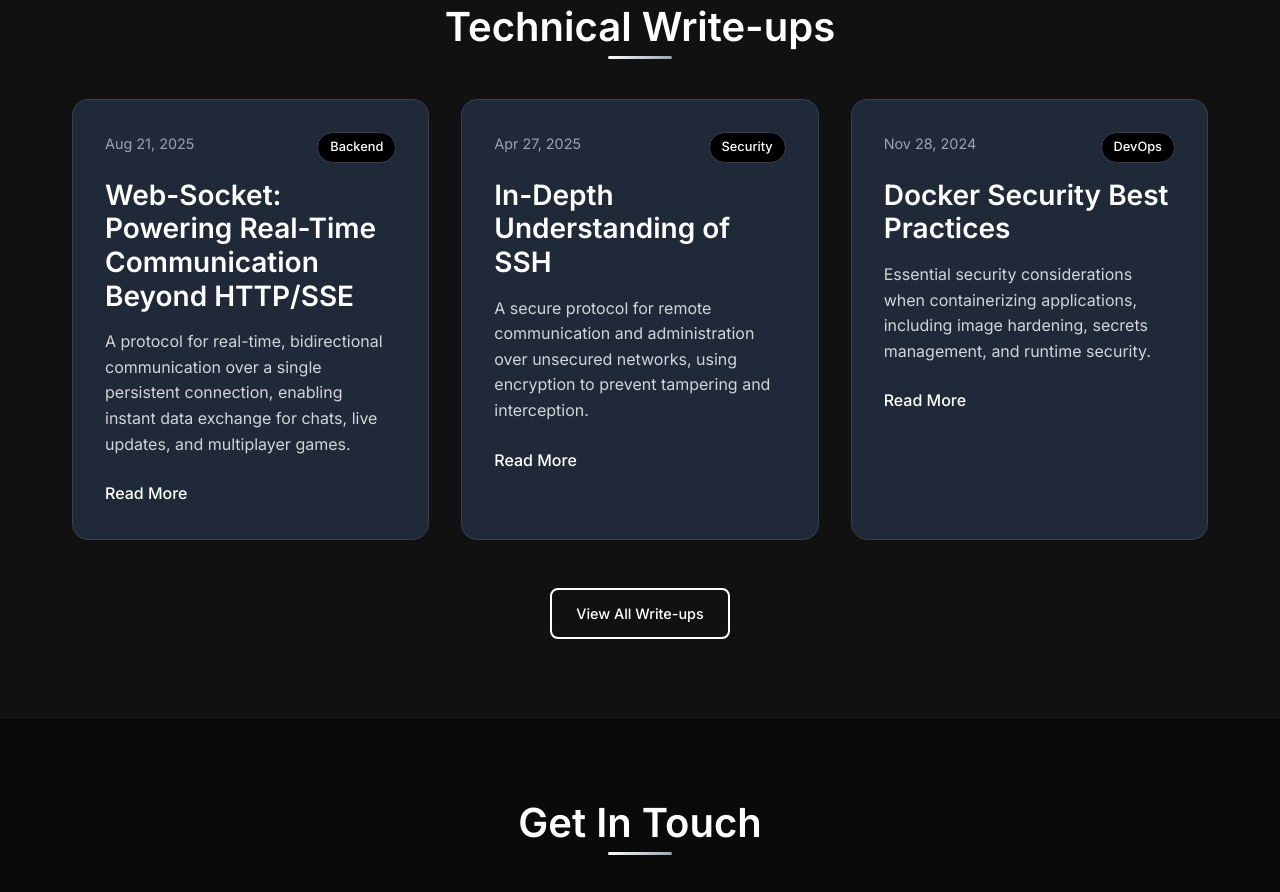
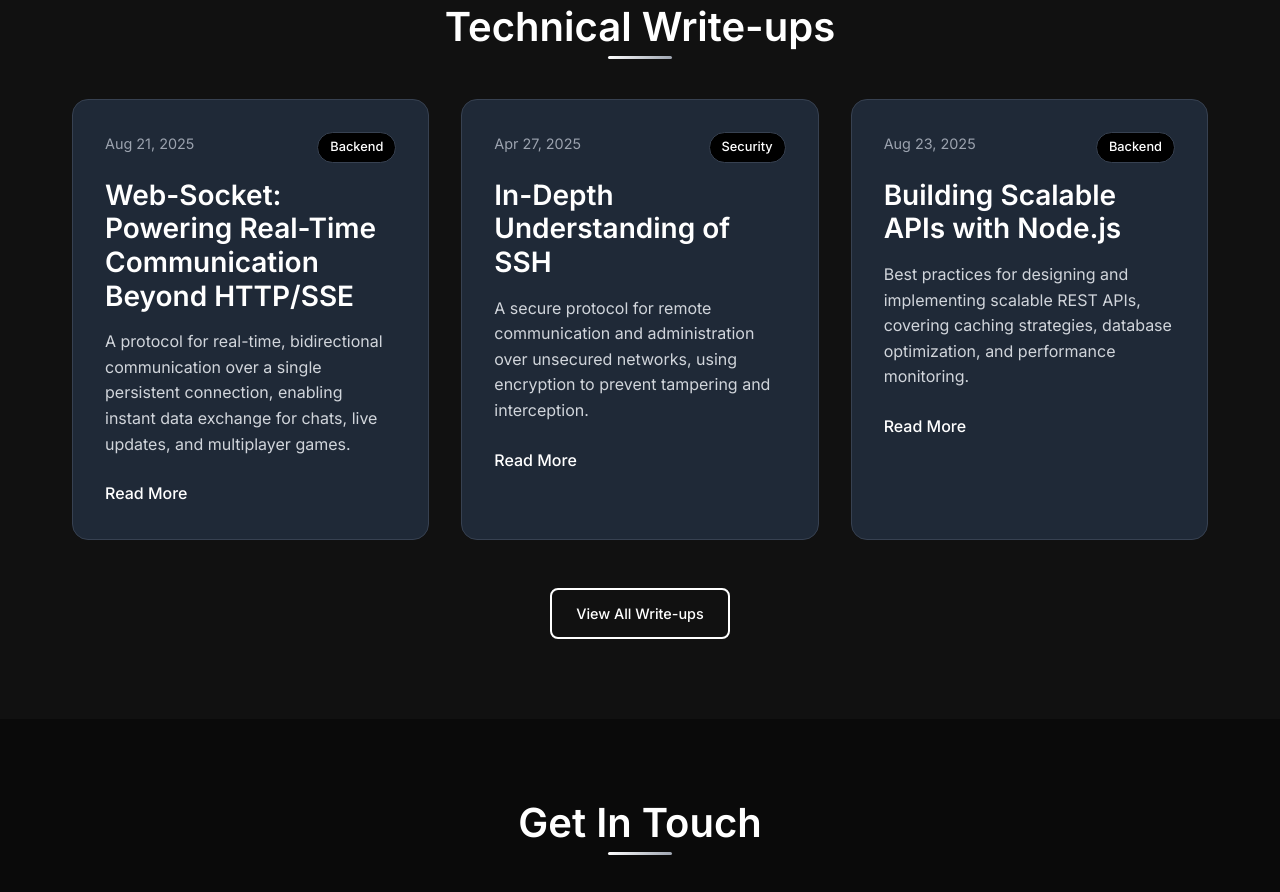
Before and after one commit to rout369/portfolio, a plain HTML site: page index.html in a window 1280 px wide. Shown: the part 4692-5584 px from the top of the page. Drawn offline with nearby package versions, Linux system fonts and the light colour scheme.

Commit message:
Update index.html

```diff
--- a/index.html
+++ b/index.html
@@ -445,15 +445,15 @@
 
                 <article class="writeup-card">
                     <div class="writeup-meta">
-                        <span class="writeup-date">Nov 28, 2024</span>
-                        <span class="writeup-category">DevOps</span>
+                        <span class="writeup-date">Aug 23, 2025</span>
+                        <span class="writeup-category">Backend</span>
                     </div>
-                    <h3 class="writeup-title">Docker Security Best Practices</h3>
+                    <h3 class="writeup-title">Building Scalable APIs with Node.js</h3>
                     <p class="writeup-excerpt">
-                        Essential security considerations when containerizing applications, including
-                        image hardening, secrets management, and runtime security.
+                        Best practices for designing and implementing scalable REST APIs, covering
+                        caching strategies, database optimization, and performance monitoring.
                     </p>
-                    <a href="#" class="writeup-link">Read More</a>
+                    <a href="https://medium.com/@routbiswajit70681/building-scalable-apis-with-node-js-c2414c509b87" class="writeup-link">Read More</a>
                 </article>
             </div>
             <div class="writeups-cta">
```
